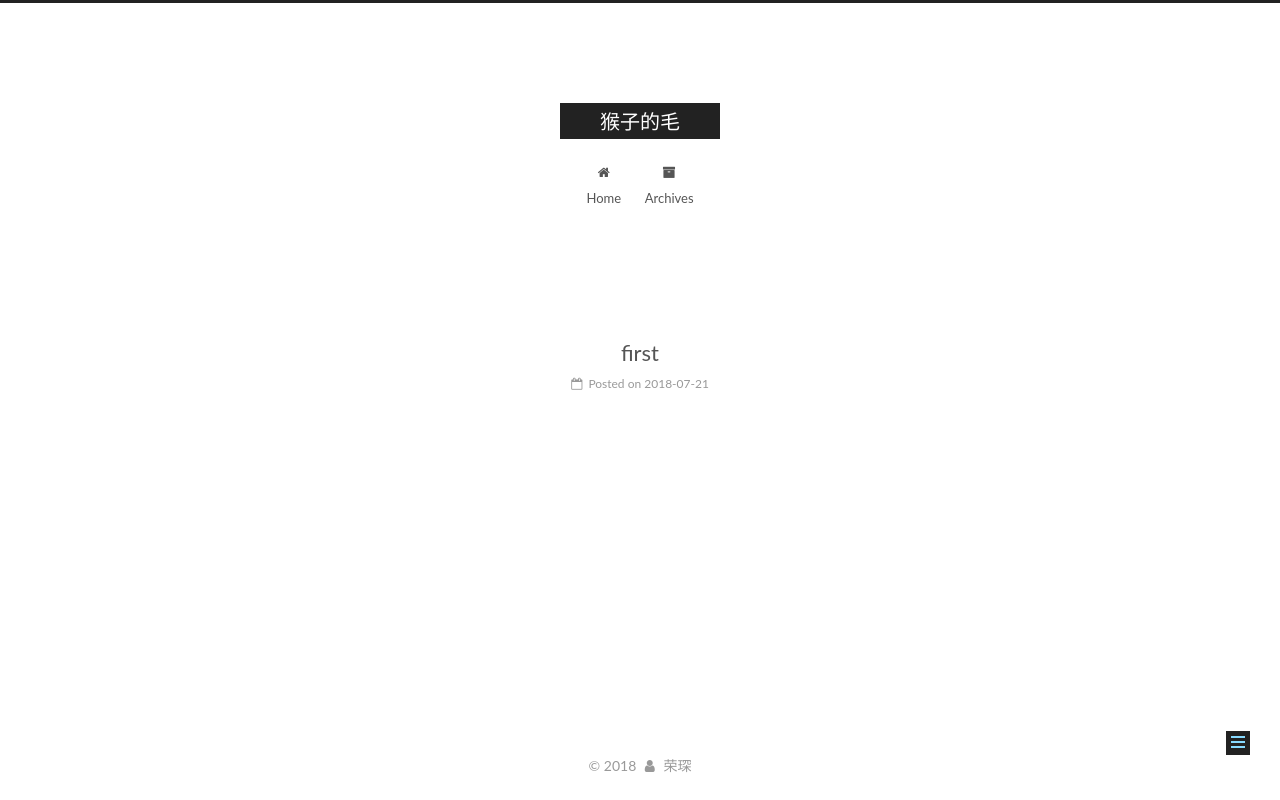
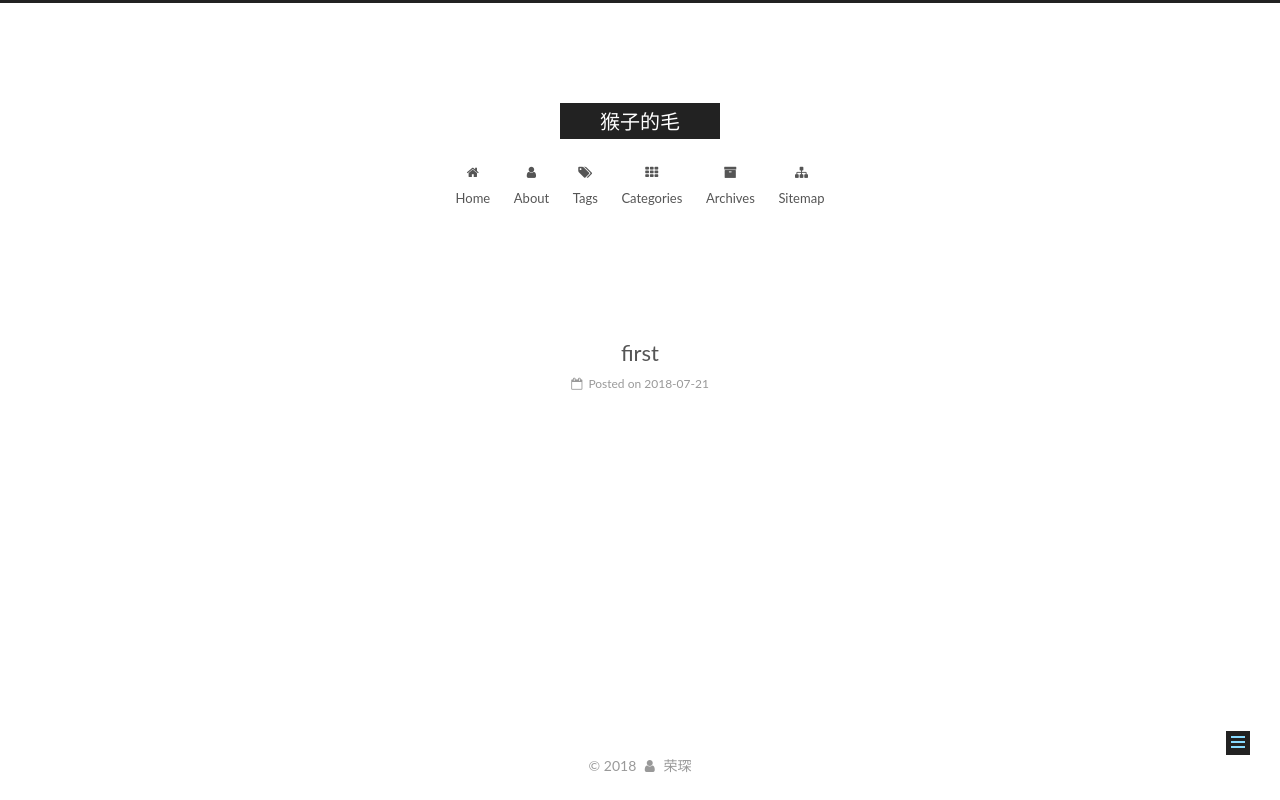
Before and after one commit to Yoncn/Yoncn.github.io, a plain HTML site: page 2018/07/21/first/index.html in a window 1280 px wide. Drawn offline with Linux system fonts and the light colour scheme.

Commit message:
Site updated: 2018-07-21 20:56:33

```diff
--- a/2018/07/21/first/index.html
+++ b/2018/07/21/first/index.html
@@ -187,12 +187,52 @@
         </li>
 
 
+        <li class="menu-item menu-item-about">
+          <a href="/about/" rel="section">
+
+              <i class="menu-item-icon fa fa-fw fa-user"></i> <br />
+
+            About
+          </a>
+        </li>
+
+
+        <li class="menu-item menu-item-tags">
+          <a href="/tags/" rel="section">
+
+              <i class="menu-item-icon fa fa-fw fa-tags"></i> <br />
+
+            Tags
+          </a>
+        </li>
+
+
+        <li class="menu-item menu-item-categories">
+          <a href="/categories/" rel="section">
+
+              <i class="menu-item-icon fa fa-fw fa-th"></i> <br />
+
+            Categories
+          </a>
+        </li>
+
+
         <li class="menu-item menu-item-archives">
           <a href="/archives/" rel="section">
 
               <i class="menu-item-icon fa fa-fw fa-archive"></i> <br />
 
             Archives
+          </a>
+        </li>
+
+
+        <li class="menu-item menu-item-sitemap">
+          <a href="/sitemap.xml" rel="section">
+
+              <i class="menu-item-icon fa fa-fw fa-sitemap"></i> <br />
+
+            Sitemap
           </a>
         </li>
 
--- a/css/main.css
+++ b/css/main.css
@@ -1822,7 +1822,7 @@ pre .javascript .function {
   width: 4px;
   height: 4px;
   border-radius: 50%;
-  background: #ffbb7f;
+  background: #8701bb;
 }
 .links-of-blogroll {
   font-size: 13px;
```
Also changed, not shown: archives/2018/07/index.html (+40 -0 lines), archives/2018/index.html (+40 -0 lines), archives/index.html (+40 -0 lines), index.html (+40 -0 lines).
